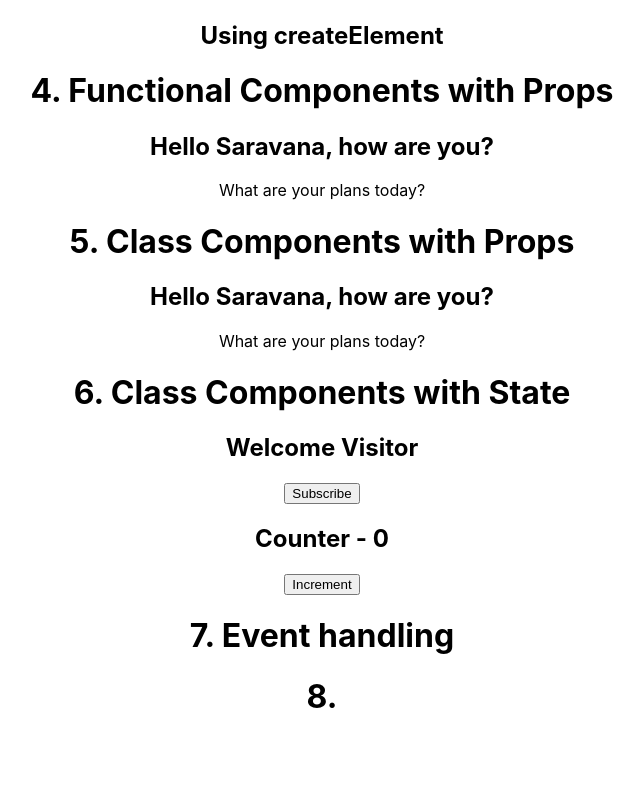
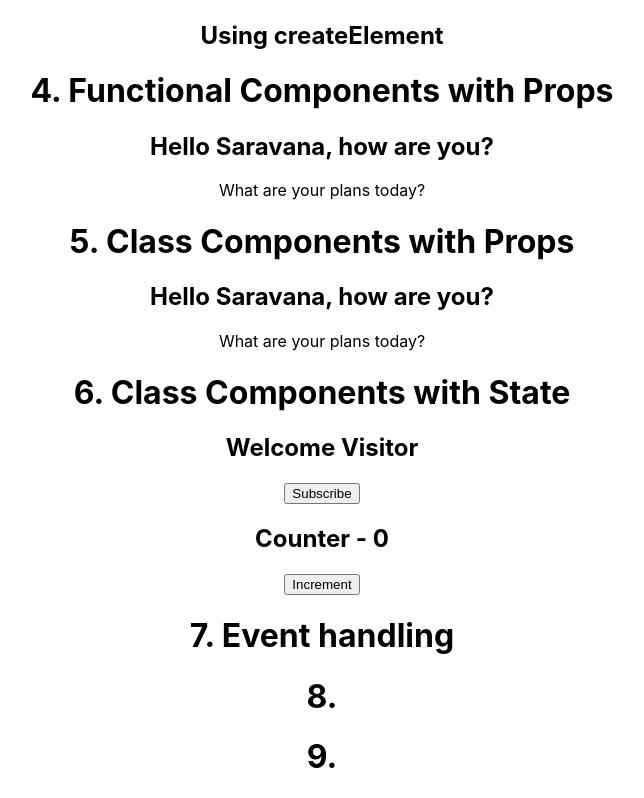
Before and after one commit to lewafa/ReactJs, a React (Create React App) app in the folder hello-world/: page / in a window 1280 px wide. Shown: the part 283-1081 px from the top of the page, without its empty margins (318-962 px from the left). Before the commit the page ends 1020 px from the top, so only its background shows below. Built offline with nearby package versions, Linux system fonts and the light colour scheme.

Commit message:
develop commit 2

```diff
--- a/hello-world/src/App.js
+++ b/hello-world/src/App.js
@@ -38,6 +38,8 @@ function App() {
       <h1>7. Event handling</h1>
 
       <h1>8. </h1>
+
+      <h1>9. </h1>
     </div>
   );
 }
```
